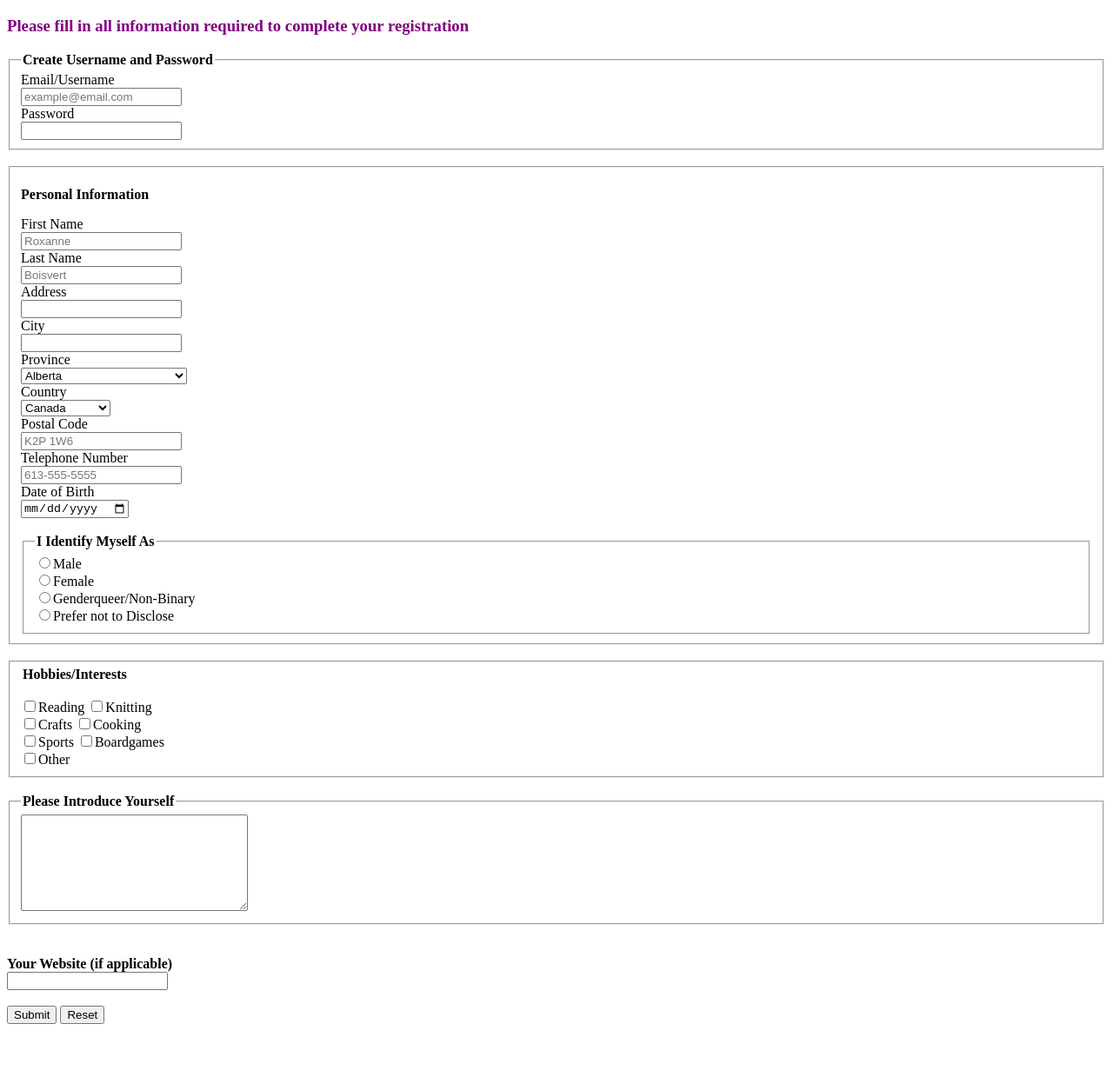
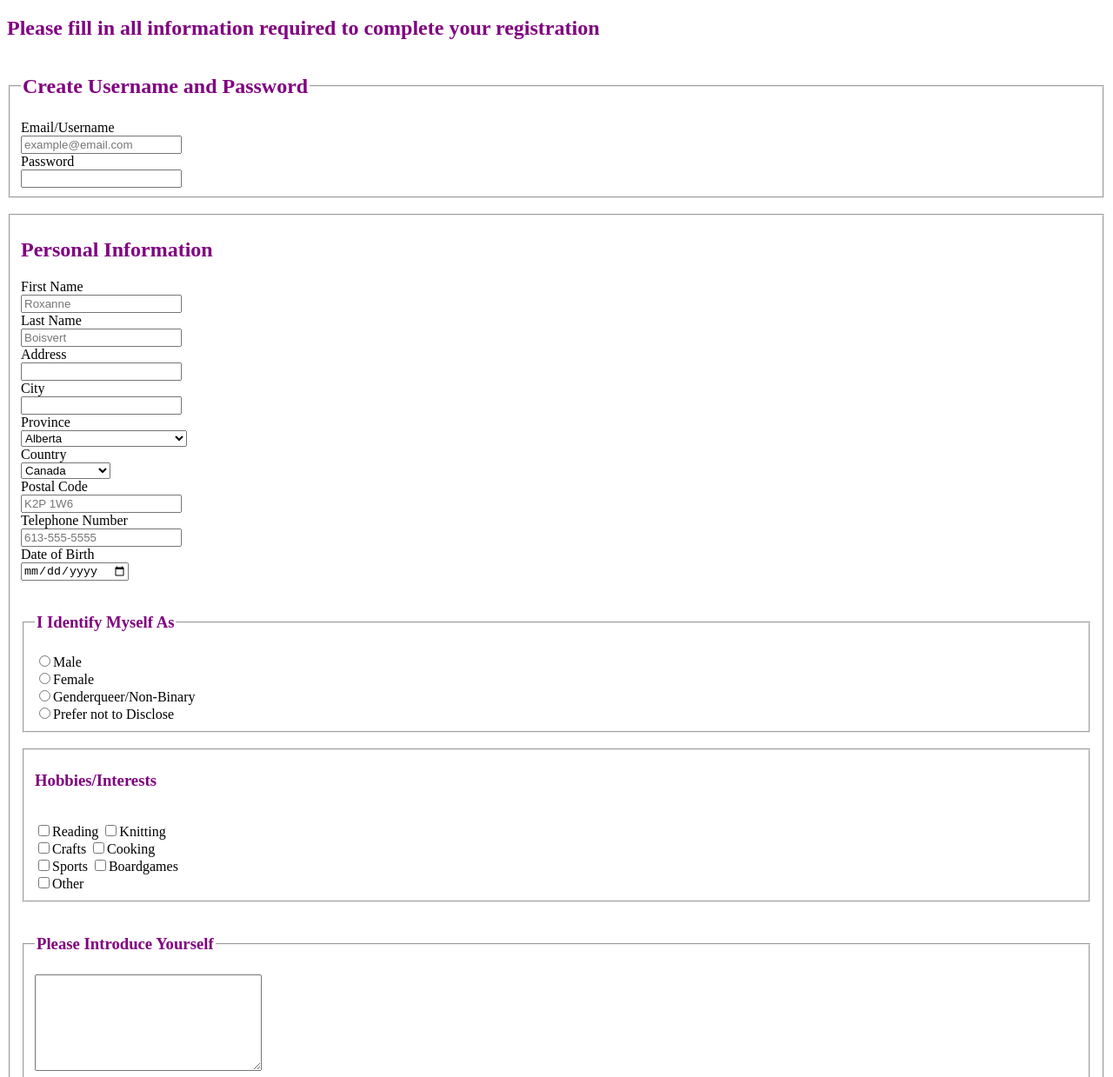
Before and after one commit to bois0079/bois0079.github.io, a plain HTML site: page lib2024/assg-3/index.html in a window 1280 px wide. Shown: the part 61-1300 px from the top of the page at 87% size. Before the commit the page ends 1247 px from the top, so only its background shows below. Drawn offline with Linux system fonts and the light colour scheme.

Commit message:
Update index.html

```diff
--- a/lib2024/assg-3/index.html
+++ b/lib2024/assg-3/index.html
@@ -9,7 +9,7 @@
 			color: green;
 			text-align: center;
 		}
-		h3 {
+		h3, h2 {
 			color: purple;
 		}
 	</style>
@@ -19,14 +19,14 @@
 		<h1>Registration Form</h1>
 	</header>
 	<main>
-		<h3>Please fill in all information required to complete your registration</h3>
+		<h2>Please fill in all information required to complete your registration</h2>
 	</main>
 	<div id="main-container" class="main-container">
 		<section id="reg-form" class="reg-form">
 			<form id="htmlform" action="../assg-3/submit_answer.html" method="post">
 				<div id="fn-container" class="form-element">
 			<fieldset>
-					<legend><b>Create Username and Password</b></legend>
+					<legend><h2>Create Username and Password</h2></legend>
 				<div id="email-container" class="form-element">
 					<label for="email">Email/Username</label>
 					<br>
@@ -42,14 +42,14 @@
 			</fieldset>
 			<br>
 			<fieldset>
-				<div id="fn-container" class="form-element">
-				<p><b>Personal Information</b></p>
+				<div id="firstname-container" class="form-element">
+				<label for="firstname"><h2>Personal Information</h2></label>
 					<label for="firstname">First Name</label>
 					<br>
 					<input type="text" name="firstname" id="firstname" placeholder="Roxanne" required>
 					<br>
 				</div>
-				<div id="ln-container" class="form-element">
+				<div id="lastname-container" class="form-element">
 					<label for="lastname">Last Name</label>
 					<br>
 					<input type="text" name="lastname" id="lastname" placeholder="Boisvert" required>
@@ -58,13 +58,13 @@
 				<div id="address-container" class="form-element">
 					<label for="address">Address</label>
 					<br>
-					<input type="address" name="address" id="address">
+					<input type="text" name="address" id="address">
 					<br>
 				</div>
 				<div id="city-container" class="form-element">
 					<label for="city">City</label>
 					<br>
-					<input type="city" name="city" id="city">
+					<input type="text" name="city" id="city">
 					<br>
 				</div>
 				<div id="province-container" class="form-element">
@@ -84,7 +84,6 @@
 						<option value="northwestterritories">Northwest Territories</option>
 						<option value="nunavut">Nunavut</option>
 						<option value="yukon">Yukon</option>
-					<br>
 					</select>
 				</div>
 				<div id="country-container" class="form-element">
@@ -94,7 +93,6 @@
 						<option value="canada">Canada</option>
 						<option value="unitedstates">United States</option>
 						<option value="other">Other</option>
-					<br>
 					</select>
 				</div>
 				<div id="postalcode-container" class="form-element">
@@ -118,7 +116,7 @@
 				<br>
 				<div id="gender-container" class="form-element">
 				<fieldset>
-					<legend><b>I Identify Myself As</b></legend>
+					<legend><h3>I Identify Myself As</h3></legend>
 					<input type="radio" name="gender1" value="male">Male
 					<br>
 					<input type="radio" name="gender2" value="female">Female
@@ -127,12 +125,12 @@
 					<br>
 					<input type="radio" name="gender4" value="prefernotdisclose">Prefer not to Disclose
 					<br>
+				</fieldset>
 				</div>
-			</fieldset>
 			<br>
 			<fieldset>
 				<div id="hobbies-container" class="form-element">
-					<legend><b>Hobbies/Interests</b></legend>
+					<label for="hobbies"><h3>Hobbies/Interests</h3></label>
 					<br>
 					<input type="checkbox" name="hobbies1" value="reading">Reading
 					<input type="checkbox" name="hobbies2" value="knitting">Knitting
@@ -148,17 +146,17 @@
 				</div>
 			</fieldset>
 			<br>
-
 			<div id="intro-container" class="form-element">
 			<fieldset>
-				<legend><b>Please Introduce Yourself</b></legend>
+				<legend><h3>Please Introduce Yourself</h3></legend>
 				<textarea name="introduction" rows="7" cols="30">
 				</textarea>
+			</fieldset>
 			</div>
 			<br>
 			<div id="website-container" class="form-element">
 				<br>
-				<label for="website"><b>Your Website (if applicable)</b></label>
+				<label for="website"><h3>Your Website (if applicable)</h3></label>
 				<br>
 				<input type="url" name="website" id="website">
 			</fieldset>
```
